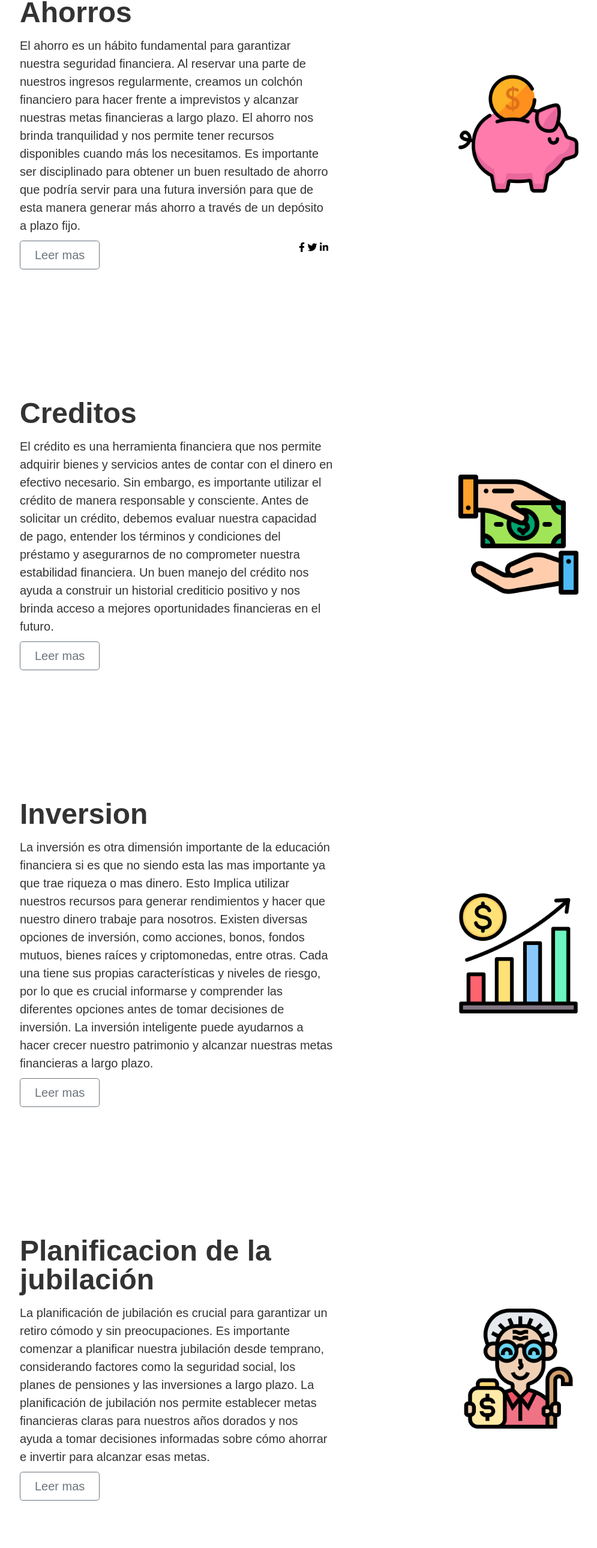
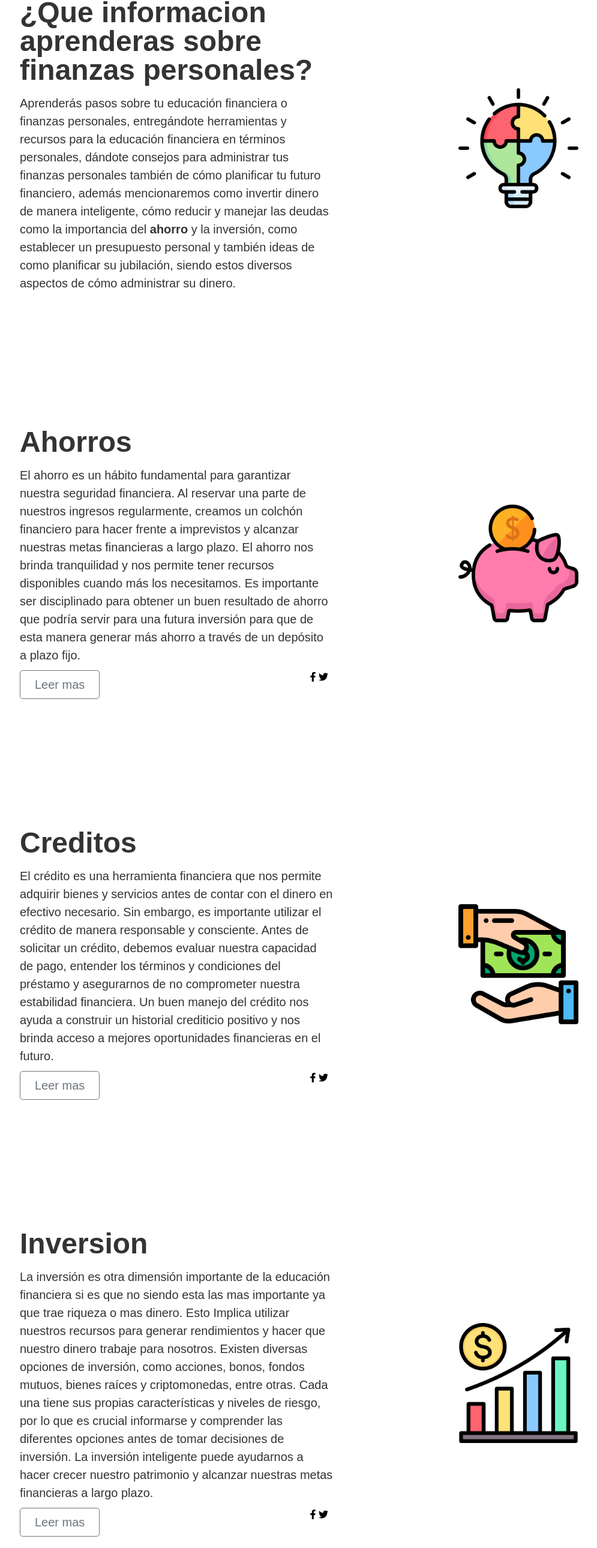
Before and after one commit to saitanax3000/Economia-Blog, a plain HTML site: page index.html in a window 1280 px wide. Shown: the part 217-2797 px from the top of the page at 60% size, without its empty margins (61-1056 px from the left). Drawn offline with nearby package versions, Linux system fonts and the light colour scheme; no server answers; a web font is replaced by a local one.

Commit message:
redes sociales

```diff
--- a/css/style.css
+++ b/css/style.css
@@ -23,7 +23,7 @@ body {
 }
 
 
- /* Scroll de convertidor de monedas*/
+/* Scroll de convertidor de monedas */
 .scroll-container {
   overflow: hidden;
   width: 100%;
@@ -32,6 +32,9 @@ body {
 .scroll-content {
   display: flex;
   animation: scroll-left 20s linear infinite;
+  /* Establecer un ancho mínimo y máximo para el contenido del encabezado */
+  min-width: 500px; /* Ajusta este valor según tus necesidades */
+  max-width: 1200px; /* Ajusta este valor según tus necesidades */
 }
 
 @keyframes scroll-left {
@@ -42,6 +45,12 @@ body {
   100% {
     transform: translateX(-100%);
   }
+}
+
+
+/* Estilo para la etiqueta <strong> dentro de los elementos con la clase "lead" */
+.lead strong {
+  font-weight: bold; /* Establece el peso de la fuente a negrita */
 }
 
 /*Header config + scroll */
--- a/index.html
+++ b/index.html
@@ -82,6 +82,28 @@
   </header>
   <main>
     <div class="container my-md-4 px-4 py-5">
+      <div class=" row flex-lg-row-reverse align-items-center g-5 py-5">
+        <div class="col-10 col-sm-8 col-lg-6">
+          <img src="templates/educacion.png" class="d-block mx-lg-auto img-fluid" alt="Bootstrap Themes" width="200"
+            height="200" loading="lazy">
+        </div>
+        <div class="col-lg-6">
+          <h1 class="display-5 fw-bold lh-1 mb-3">¿Que informacion aprenderas sobre finanzas personales?</h1>
+          <p class="lead">
+            Aprenderás pasos sobre tu educación financiera o finanzas personales, entregándote herramientas y recursos
+            para
+            la educación financiera en términos personales, dándote consejos para administrar tus finanzas personales
+            también de cómo planificar tu futuro financiero, además mencionaremos como invertir dinero de manera
+            inteligente, cómo reducir y manejar las deudas como la importancia del <strong> ahorro </strong> y la inversión, como
+            establecer un
+            presupuesto personal y también ideas de como planificar su jubilación, siendo estos diversos aspectos de
+            cómo
+            administrar su dinero.
+          </p>
+        </div>
+      </div>
+    </div>
+    <div class="container my-md-4 px-4 py-5">
       <div class="row flex-lg-row-reverse align-items-center g-5 py-5">
         <div class="col-10 col-sm-8 col-lg-6">
           <img src="templates/ahorros.png" class="d-block mx-lg-auto img-fluid" alt="Bootstrap Themes" width="200"
@@ -101,23 +123,20 @@
           <div class="d-grid gap-2 d-md-flex justify-content-md-start">
             <a role="button" href="Ahorros.html" class="btn btn-outline-secondary btn-lg px-4 me-md-2">Leer mas</a>
             <div class="social-media-buttons px-6 me-md-2 ms-auto">
-              <a href="https://www.facebook.com/sharer/sharer.php?u=https%3A//www.example.com/"
+              <a href="https://www.facebook.com/sharer/sharer.php?u=https%3A//turiquezaencontrol.com/Ahorros.html"
                 class="social-media-button facebook">
                 <i class="fab fa-facebook-f"></i>
               </a>
-              <a href="https://twitter.com/intent/tweet?url=https%3A//www.example.com/&text=This%20is%20a%20great%20website!"
+              <a href="https://twitter.com/intent/tweet?url=https%3A//turiquezaencontrol.com/Ahorros.html&text=Comparto%20lo%20que%20les%20pueda%20servir"
                 class="social-media-button twitter">
                 <i class="fab fa-twitter"></i>
-              </a>
-              <a href="https://www.linkedin.com/shareArticle?mini=true&url=https%3A//www.example.com/&title=This%20is%20a%20great%20website!"
-                class="social-media-button linkedin">
-                <i class="fab fa-linkedin-in"></i>
               </a>
             </div>
           </div>
         </div>
       </div>
     </div>
+
     <div class="container my-md-4 px-4 py-5">
       <div class=" row flex-lg-row-reverse align-items-center g-5 py-5">
         <div class="col-10 col-sm-8 col-lg-6">
@@ -136,8 +155,19 @@
             mejores
             oportunidades financieras en el futuro.
           </p>
+
           <div class="d-grid gap-2 d-md-flex justify-content-md-start">
             <a role="button" href="Creditos.html" class="btn btn-outline-secondary btn-lg px-4 me-md-2">Leer mas</a>
+            <div class="social-media-buttons px-6 me-md-2 ms-auto">
+              <a href="https://www.facebook.com/sharer/sharer.php?u=https%3A//turiquezaencontrol.com/Creditos.html"
+                class="social-media-button facebook">
+                <i class="fab fa-facebook-f"></i>
+              </a>
+              <a href="https://twitter.com/intent/tweet?url=https%3A//turiquezaencontrol.com/Creditos.html&text=Comparto%20lo%20que%20les%20pueda%20servir"
+                class="social-media-button twitter">
+                <i class="fab fa-twitter"></i>
+              </a>
+            </div>
           </div>
         </div>
       </div>
@@ -163,6 +193,16 @@
           </p>
           <div class="d-grid gap-2 d-md-flex justify-content-md-start">
             <a role="button" href="Inversion.html" class="btn btn-outline-secondary btn-lg px-4 me-md-2">Leer mas</a>
+            <div class="social-media-buttons px-6 me-md-2 ms-auto">
+              <a href="https://www.facebook.com/sharer/sharer.php?u=https%3A//turiquezaencontrol.com/Inversion.html"
+                class="social-media-button facebook">
+                <i class="fab fa-facebook-f"></i>
+              </a>
+              <a href="https://twitter.com/intent/tweet?url=https%3A//turiquezaencontrol.com/Inversion.html&text=Comparto%20lo%20que%20les%20pueda%20servir"
+                class="social-media-button twitter">
+                <i class="fab fa-twitter"></i>
+              </a>
+            </div>
           </div>
         </div>
       </div>
@@ -189,6 +229,16 @@
           <div class="d-grid gap-2 d-md-flex justify-content-md-start">
             <a role="button" href="Plan_Jubilacion.html" class="btn btn-outline-secondary btn-lg px-4 me-md-2">Leer
               mas</a>
+              <div class="social-media-buttons px-6 me-md-2 ms-auto">
+                <a href="https://www.facebook.com/sharer/sharer.php?u=https%3A//turiquezaencontrol.com/Plan_Jubilacion.html"
+                  class="social-media-button facebook">
+                  <i class="fab fa-facebook-f"></i>
+                </a>
+                <a href="https://twitter.com/intent/tweet?url=https%3A//turiquezaencontrol.com/Plan_Jubilacion.html&text=Comparto%20lo%20que%20les%20pueda%20servir"
+                  class="social-media-button twitter">
+                  <i class="fab fa-twitter"></i>
+                </a>
+              </div>
           </div>
         </div>
       </div>
@@ -214,6 +264,16 @@
           </p>
           <div class="d-grid gap-2 d-md-flex justify-content-md-start">
             <a role="button" href="Presupuesto.html" class="btn btn-outline-secondary btn-lg px-4 me-md-2">Leer mas</a>
+            <div class="social-media-buttons px-6 me-md-2 ms-auto">
+              <a href="https://www.facebook.com/sharer/sharer.php?u=https%3A//turiquezaencontrol.com/Presupuesto.html"
+                class="social-media-button facebook">
+                <i class="fab fa-facebook-f"></i>
+              </a>
+              <a href="https://twitter.com/intent/tweet?url=https%3A//turiquezaencontrol.com/Presupuesto.html&text=Comparto%20lo%20que%20les%20pueda%20servir"
+                class="social-media-button twitter">
+                <i class="fab fa-twitter"></i>
+              </a>
+            </div>
           </div>
         </div>
       </div>
@@ -284,8 +344,8 @@
   </div>
   <div class="container">
     <a href="Acerca.html"><button type="button" class="btn btn-light">Acerca de nosotros</button>
-    <a href="Terminos.html"><button type="button" class="btn btn-light">Terminos y condiciones</button>
-    <a href="Politicas.html"><button type="button" class="btn btn-light">Politicas de privacidad</button>
+      <a href="Terminos.html"><button type="button" class="btn btn-light">Terminos y condiciones</button>
+        <a href="Politicas.html"><button type="button" class="btn btn-light">Politicas de privacidad</button>
   </div>
 </footer>
 <script src="https://cdn.jsdelivr.net/npm/bootstrap@5.1.3/dist/js/bootstrap.bundle.min.js"
```
Also changed, not shown: templates/educacion.png (added).
